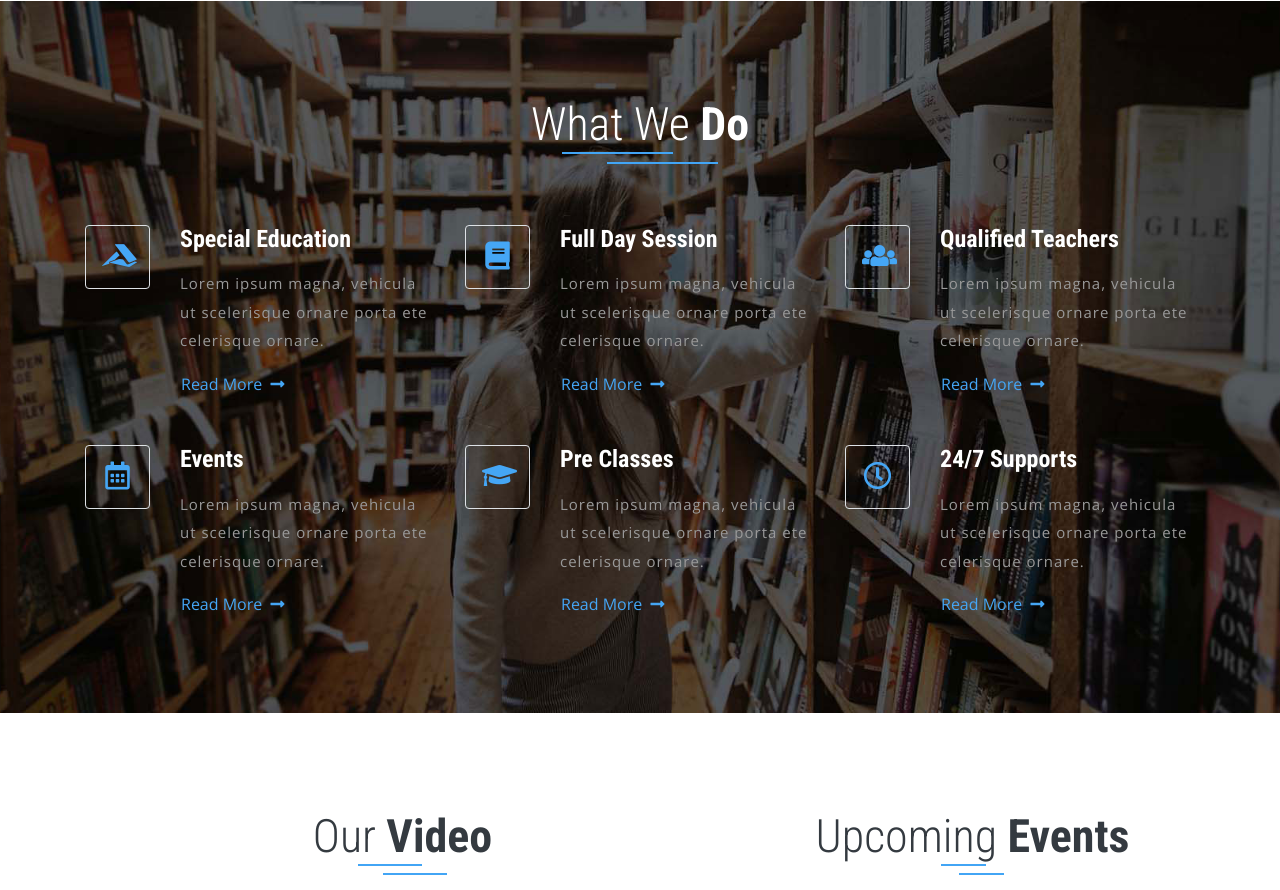
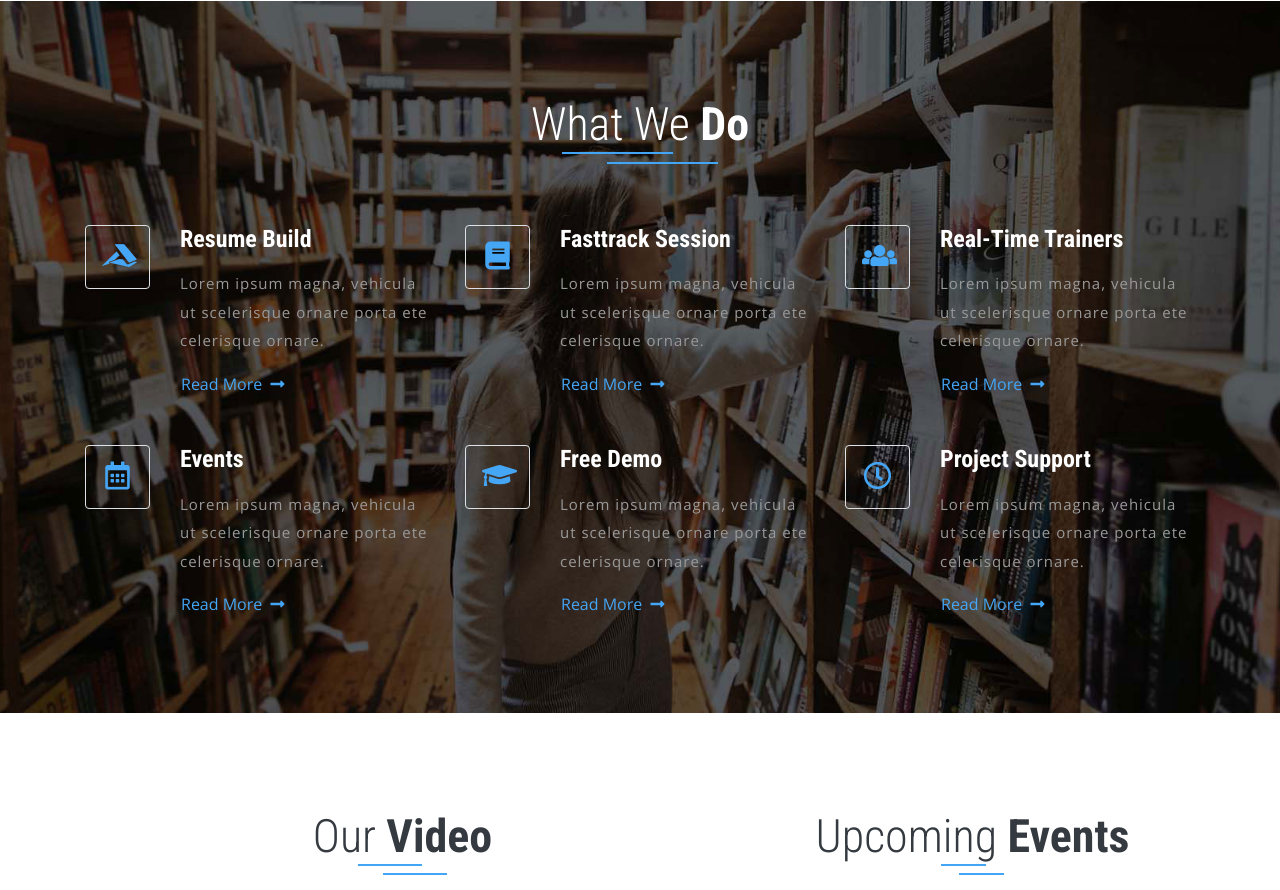
Before and after one commit to chetanshell/web, a plain HTML site: page index.html in a window 1280 px wide. Shown: the part 2814-3704 px from the top of the page. Drawn offline with nearby package versions, Linux system fonts and the light colour scheme.

Commit message:
Update index.html

```diff
--- a/index.html
+++ b/index.html
@@ -458,7 +458,7 @@
 							</div>
 						</div>
 						<div class="col-9 edulearn-why-text-2">
-							<h4 class="text-capitalize text-white font-weight-bold mb-3">special education</h4>
+							<h4 class="text-capitalize text-white font-weight-bold mb-3">Resume build</h4>
 							<p>Lorem ipsum magna, vehicula ut scelerisque ornare porta ete celerisque ornare.</p>
 							<a class="btn mt-3 service-button p-0" href="about.html" role="button">Read More
 								<i class="fas fa-long-arrow-alt-right ml-1"></i>
@@ -474,7 +474,7 @@
 							</div>
 						</div>
 						<div class="col-9 edulearn-why-text-2">
-							<h4 class="text-capitalize text-white font-weight-bold mb-3">full day session</h4>
+							<h4 class="text-capitalize text-white font-weight-bold mb-3">Fasttrack Session</h4>
 							<p>Lorem ipsum magna, vehicula ut scelerisque ornare porta ete celerisque ornare.</p>
 							<a class="btn mt-3 service-button p-0" href="about.html" role="button">Read More
 								<i class="fas fa-long-arrow-alt-right ml-1"></i>
@@ -490,7 +490,7 @@
 							</div>
 						</div>
 						<div class="col-9 edulearn-why-text-2">
-							<h4 class="text-capitalize text-white font-weight-bold mb-3">qualified teachers</h4>
+							<h4 class="text-capitalize text-white font-weight-bold mb-3">Real-time Trainers</h4>
 							<p>Lorem ipsum magna, vehicula ut scelerisque ornare porta ete celerisque ornare.</p>
 							<a class="btn mt-3 service-button p-0" href="about.html" role="button">Read More
 								<i class="fas fa-long-arrow-alt-right ml-1"></i>
@@ -524,7 +524,7 @@
 							</div>
 						</div>
 						<div class="col-9 edulearn-why-text-2">
-							<h4 class="text-capitalize text-white font-weight-bold mb-3">pre classes</h4>
+							<h4 class="text-capitalize text-white font-weight-bold mb-3">Free demo</h4>
 							<p>Lorem ipsum magna, vehicula ut scelerisque ornare porta ete celerisque ornare.</p>
 							<a class="btn mt-3 service-button p-0" href="about.html" role="button">Read More
 								<i class="fas fa-long-arrow-alt-right ml-1"></i>
@@ -540,7 +540,7 @@
 							</div>
 						</div>
 						<div class="col-9 edulearn-why-text-2">
-							<h4 class="text-capitalize text-white font-weight-bold mb-3">24/7 supports</h4>
+							<h4 class="text-capitalize text-white font-weight-bold mb-3">Project support</h4>
 							<p>Lorem ipsum magna, vehicula ut scelerisque ornare porta ete celerisque ornare.</p>
 							<a class="btn mt-3 service-button p-0" href="about.html" role="button">Read More
 								<i class="fas fa-long-arrow-alt-right ml-1"></i>
```
